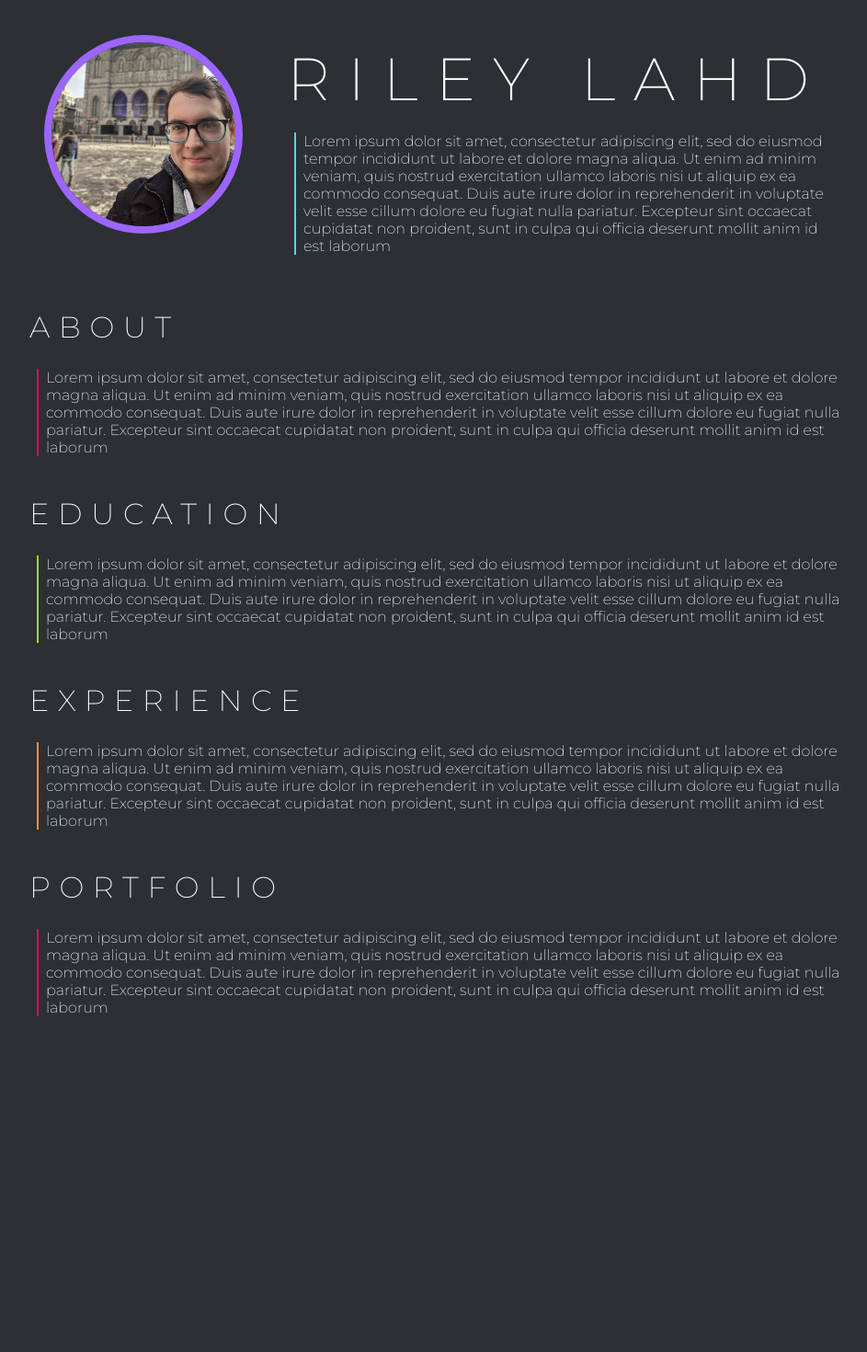
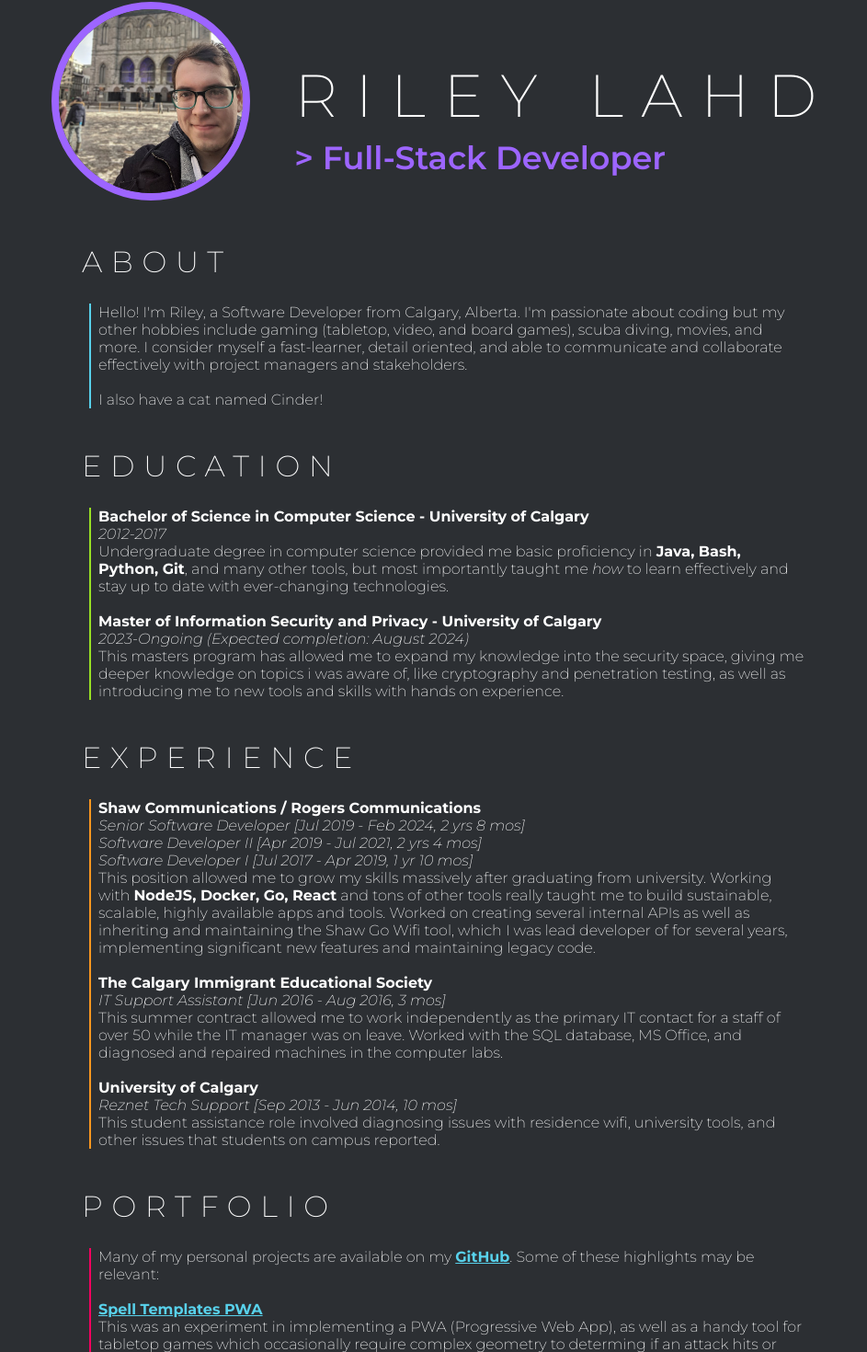
Before and after one commit to sircinnamon/rileylahddotme, a React app: page / in a window 1280 px wide. Shown: the part 62-1532 px from the top of the page at 92% size, without its empty margins (158-1101 px from the left). Before the commit the page ends 1199 px from the top, so only its background shows below. Built offline with nearby package versions, Linux system fonts and the light colour scheme.

Commit message:
Content filled

```diff
--- a/modules/HomeView.jsx
+++ b/modules/HomeView.jsx
@@ -1,7 +1,15 @@
 import React from "react"
+import {useState} from "react"
 import profile from "../public/img/profile.jpg"
+import cinder from "../public/img/cinder.jpg"
 
 const HomeView = () => {
+
+	const [imgSrc, setImgSrc] = useState(profile)
+	const toggleImgSrc = ()=>{
+		setImgSrc((imgSrc===profile)?cinder:profile)
+	}
+
 	return (
 		<div
 			style={{
@@ -27,31 +35,91 @@ const HomeView = () => {
 				}}
 			>
 				<div>
-					<img id="profile_pic" src={profile}/>
+					<img id="profile_pic" src={imgSrc}/>
 				</div>
 				<div>
 					<h1 id="main_title">RILEY LAHD</h1>
-					<p className="blurb" style={{borderColor: "#58d1eb"}}>Lorem ipsum dolor sit amet, consectetur adipiscing elit, sed do eiusmod tempor incididunt ut labore et dolore magna aliqua. Ut enim ad minim veniam, quis nostrud exercitation ullamco laboris nisi ut aliquip ex ea commodo consequat. Duis aute irure dolor in reprehenderit in voluptate velit esse cillum dolore eu fugiat nulla pariatur. Excepteur sint occaecat cupidatat non proident, sunt in culpa qui officia deserunt mollit anim id est laborum</p>
+					<p className="subtitle" style={{color: "#9d65ff"}}> &gt; Full-Stack Developer</p>
 				</div>
 			</div>
 			<div>
 				<h2 className="section-header">ABOUT</h2>
-				<p className="blurb" style={{borderColor: "#f4005f"}}>Lorem ipsum dolor sit amet, consectetur adipiscing elit, sed do eiusmod tempor incididunt ut labore et dolore magna aliqua. Ut enim ad minim veniam, quis nostrud exercitation ullamco laboris nisi ut aliquip ex ea commodo consequat. Duis aute irure dolor in reprehenderit in voluptate velit esse cillum dolore eu fugiat nulla pariatur. Excepteur sint occaecat cupidatat non proident, sunt in culpa qui officia deserunt mollit anim id est laborum</p>
+				<p className="blurb" style={{borderColor: "#58d1eb"}}>
+					Hello! I'm Riley, a Software Developer from Calgary, Alberta. I'm passionate about coding but my other hobbies include gaming (tabletop, video, and board games), scuba diving, movies, and more. I consider myself a fast-learner, detail oriented, and able to communicate and collaborate effectively with project managers and stakeholders.
+					<br/>
+					<br/>
+					I also have a cat named <span onClick={toggleImgSrc} style={{cursor:"pointer"}}>Cinder!</span>
+				</p>
 
 			</div>
 			<div>
 				<h2 className="section-header">EDUCATION</h2>
-				<p className="blurb" style={{borderColor: "#98e024"}}>Lorem ipsum dolor sit amet, consectetur adipiscing elit, sed do eiusmod tempor incididunt ut labore et dolore magna aliqua. Ut enim ad minim veniam, quis nostrud exercitation ullamco laboris nisi ut aliquip ex ea commodo consequat. Duis aute irure dolor in reprehenderit in voluptate velit esse cillum dolore eu fugiat nulla pariatur. Excepteur sint occaecat cupidatat non proident, sunt in culpa qui officia deserunt mollit anim id est laborum</p>
+				<p className="blurb" style={{borderColor: "#98e024"}}>
+					<b>Bachelor of Science in Computer Science - University of Calgary</b>
+					<br/>
+					<i>2012-2017</i>
+					<br/>
+					Undergraduate degree in computer science provided me basic proficiency in <b>Java, Bash, Python, Git</b>, and many other tools, but most importantly taught me <i>how</i> to learn effectively and stay up to date with ever-changing technologies.
+					<br/>
+					<br/>
+					<b>Master of Information Security and Privacy - University of Calgary</b>
+					<br/>
+					<i>2023-Ongoing (Expected completion: August 2024)</i>
+					<br/>
+					This masters program has allowed me to expand my knowledge into the security space, giving me deeper knowledge on topics i was aware of, like cryptography and penetration testing, as well as introducing me to new tools and skills with hands on experience.
+				</p>
 
 			</div>
 			<div>
 				<h2 className="section-header">EXPERIENCE</h2>
-				<p className="blurb" style={{borderColor: "#fd971f"}}>Lorem ipsum dolor sit amet, consectetur adipiscing elit, sed do eiusmod tempor incididunt ut labore et dolore magna aliqua. Ut enim ad minim veniam, quis nostrud exercitation ullamco laboris nisi ut aliquip ex ea commodo consequat. Duis aute irure dolor in reprehenderit in voluptate velit esse cillum dolore eu fugiat nulla pariatur. Excepteur sint occaecat cupidatat non proident, sunt in culpa qui officia deserunt mollit anim id est laborum</p>
+				<p className="blurb" style={{borderColor: "#fd971f"}}>
+					<b>Shaw Communications / Rogers Communications</b>
+					<br/>
+					<i>Senior Software Developer [Jul 2019 - Feb 2024, 2 yrs 8 mos]</i>
+					<br/>
+					<i>Software Developer II [Apr 2019 - Jul 2021, 2 yrs 4 mos]</i>
+					<br/>
+					<i>Software Developer I [Jul 2017 - Apr 2019, 1 yr 10 mos]</i>
+					<br/>
+					This position allowed me to grow my skills massively after graduating from university. Working with <b>NodeJS, Docker, Go, React</b> and tons of other tools really taught me to build sustainable, scalable, highly available apps and tools. Worked on creating several internal APIs as well as inheriting and maintaining the Shaw Go Wifi tool, which I was lead developer of for several years, implementing significant new features and maintaining legacy code.
+					<br/>
+					<br/>
+					<b>The Calgary Immigrant Educational Society</b>
+					<br/>
+					<i>IT Support Assistant [Jun 2016 - Aug 2016, 3 mos]</i>
+					<br/>
+					This summer contract allowed me to work independently as the primary IT contact for a staff of over 50 while the IT manager was on leave. Worked with the SQL database, MS Office, and diagnosed and repaired machines in the computer labs.
+					<br/>
+					<br/>
+					<b>University of Calgary</b>
+					<br/>
+					<i>Reznet Tech Support [Sep 2013 - Jun 2014, 10 mos]</i>
+					<br/>
+					This student assistance role involved diagnosing issues with residence wifi, university tools, and other issues that students on campus reported.
+
+				</p>
 
 			</div>
 			<div>
 				<h2 className="section-header">PORTFOLIO</h2>
-				<p className="blurb" style={{borderColor: "#f4005f"}}>Lorem ipsum dolor sit amet, consectetur adipiscing elit, sed do eiusmod tempor incididunt ut labore et dolore magna aliqua. Ut enim ad minim veniam, quis nostrud exercitation ullamco laboris nisi ut aliquip ex ea commodo consequat. Duis aute irure dolor in reprehenderit in voluptate velit esse cillum dolore eu fugiat nulla pariatur. Excepteur sint occaecat cupidatat non proident, sunt in culpa qui officia deserunt mollit anim id est laborum</p>
+				<p className="blurb" style={{borderColor: "#f4005f"}}>
+					Many of my personal projects are available on my <a rel="noopener noreferrer" target="_blank" href="https://github.com/sircinnamon">GitHub</a>. Some of these highlights may be relevant:
+					<br/>
+					<br/>
+					<a rel="noopener noreferrer" target="_blank" href="https://github.com/sircinnamon/SpellTemplates">Spell Templates PWA</a>
+					<br/>
+					This was an experiment in implementing a PWA (Progressive Web App), as well as a handy tool for tabletop games which occasionally require complex geometry to determing if an attack hits or misses.
+					<br/>
+					<br/>
+					<a rel="noopener noreferrer" target="_blank" href="https://github.com/sircinnamon/runescape-text">Runescape Text</a>
+					<br/>
+					This project caused me to notice a bug in the popular Python image library "Pillow", which I was able to open a pull request for and fix, earning me the <b>Mars 2020 Contributor</b> badge as the library went on to be used in NASA's 2020 Marse Helicopter mission. This python script simply generates GIFs of moving text in the style of a specific video game.
+					<br/>
+					<br/>
+					<a rel="noopener noreferrer" target="_blank" href="https://sircinnamon.ca/ll/">Love Letter</a>
+					<br/>
+					During COVID it became harder to get together for board games with friends, so I took one of my group's favourites and created a browser-based version entirely in React and NodeJS!
+				</p>
 
 			</div>
 		</div>
--- a/public/styles.css
+++ b/public/styles.css
@@ -15,6 +15,15 @@ body {
 	font-weight: 200;
 }
 
+a {
+	color: #58d1eb;
+	font-weight: bold;
+}
+
+a:visited {
+	color: #9d65ff;
+}
+
 #profile_pic {
 	height: 200px;
 	width: 200px;
@@ -22,13 +31,14 @@ body {
 	object-fit: cover;
 	object-position: 0% 100%;
 	border: 8px solid #9d65ff;
+	user-select: none;
 }
 
 #main_title {
 	font-size: 65px;
 	user-select: none;
 	font-weight: 200;
-	margin-bottom: 0.3em;
+	margin-bottom: 0.1em;
 	letter-spacing: 0.3em;
 }
 
@@ -39,10 +49,20 @@ body {
 	font-style: normal;
 }
 
+.subtitle {
+	font-size: 35px;
+	user-select: none;
+	font-weight: 600;
+	margin-bottom: 0.3em;
+	margin-top: 0.1em;
+}
+
 .blurb {
 	margin-left: 0.5em;
 	padding-left: 0.5em;
 	border-left: 2px solid white;
+	min-width: 400px;
+	width: 60vw;
 }
 
 .section-header {
```
Also changed, not shown: public/img/cinder.jpg (added).
